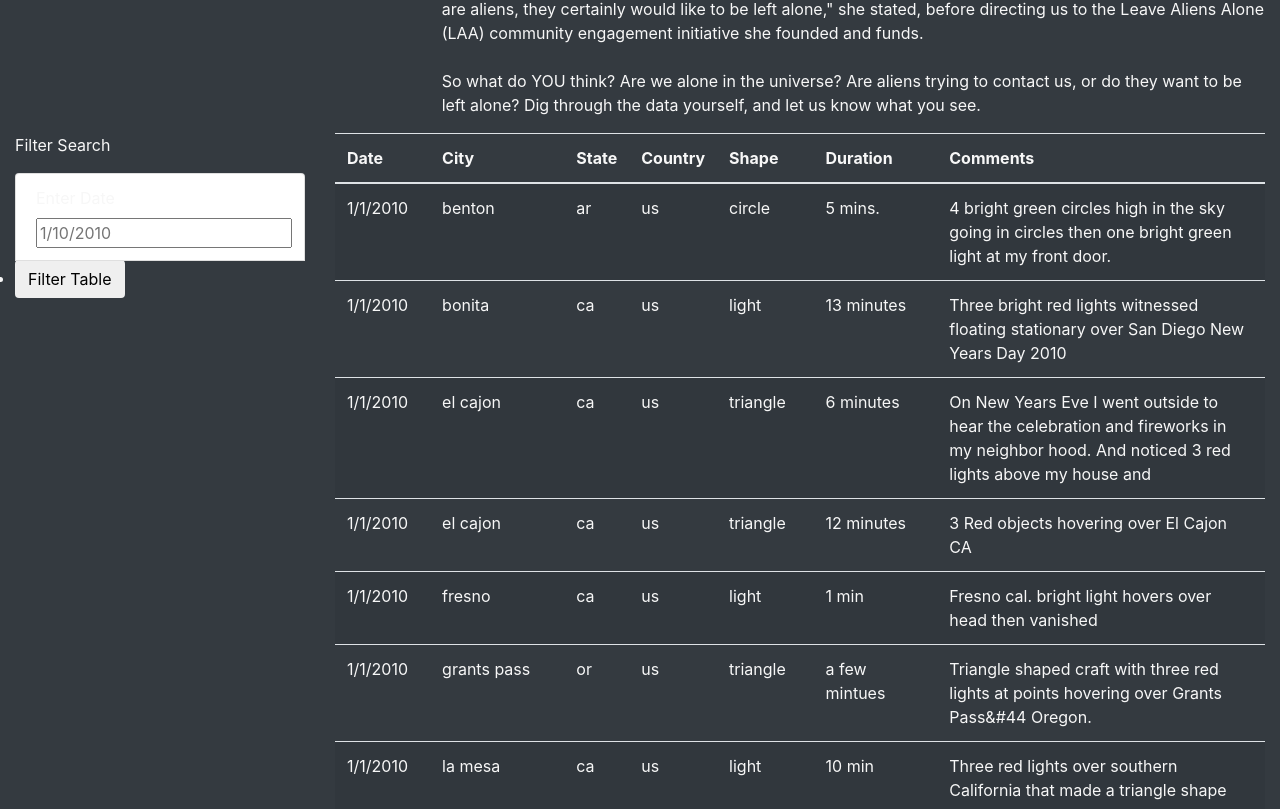
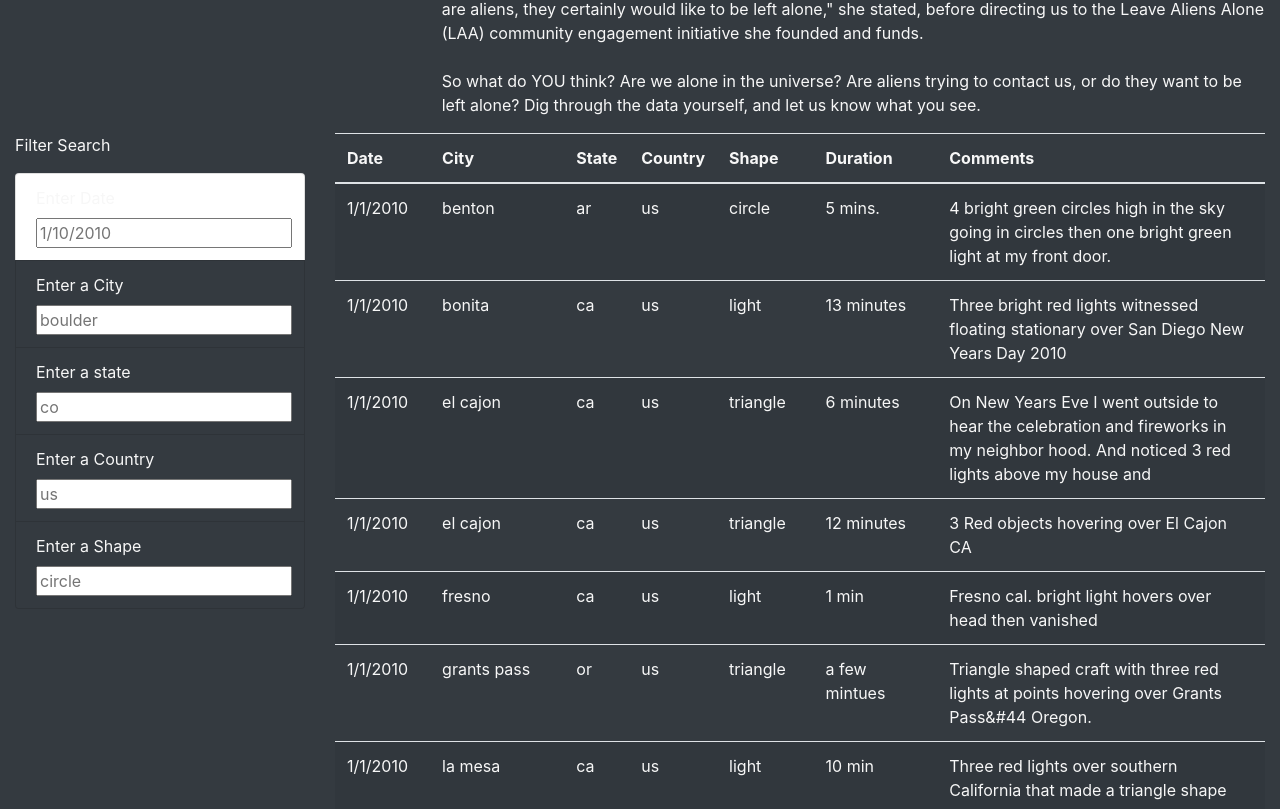
Before and after one commit to Cgossett2022/UFOs, a plain HTML site: page index.html in a window 1280 px wide. Shown: the part 606-1415 px from the top of the page. Drawn offline with nearby package versions, Linux system fonts and the light colour scheme.

Commit message:
Add files via upload

```diff
--- a/index.html
+++ b/index.html
@@ -48,13 +48,20 @@
 
                     <li class="list-group-item">
                         <label for="date">Enter Date</label>
-                        <input type="text" placeholder="1/10/2010" id="datetime" />
-                    </li>
-                    <li>
-                        <button id="filter-btn" type="button" class="btn btn-default">
-                        Filter Table
-                        </button>
-                    </li>
+                        <input type="text" placeholder="1/10/2010" id="datetime" /></li>
+                    <li class="bg-dark list-group-item">
+                        <label for="city">Enter a City</label><br>
+                        <input type="text" placeholder="boulder" id="city" /></li>
+                    <li class="bg-dark list-group-item">
+                        <label for="state">Enter a state</label><br>
+                        <input type="text" placeholder="co" id="state" /></li>
+                    <li class="bg-dark list-group-item">
+                        <label for="country">Enter a Country</label><br>
+                        <input type="text" placeholder="us" id="country" /></li>
+                    <li class="bg-dark list-group-item">
+                        <label for="shape">Enter a Shape</label><br>
+                        <input type="text" placeholder="circle" id="shape" /></li>
+
                 </ul>
                 </form>
 
```
